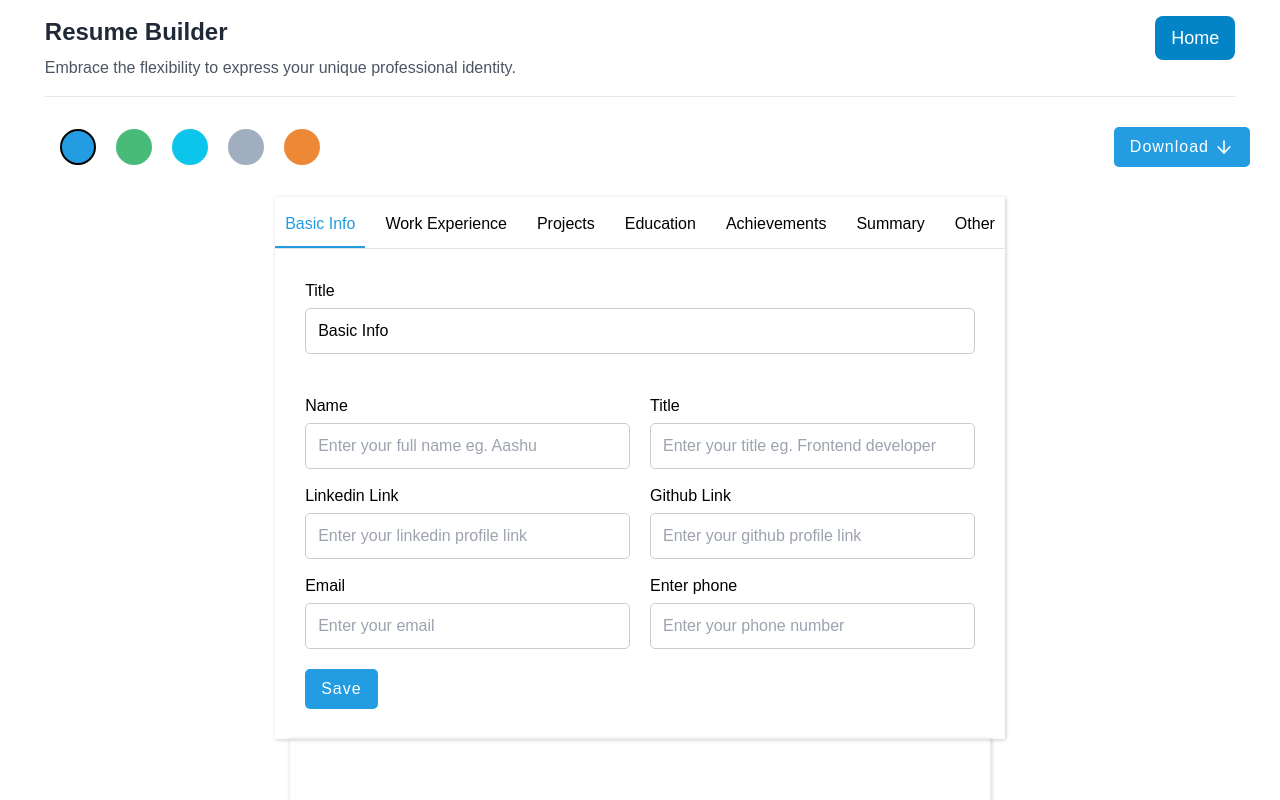
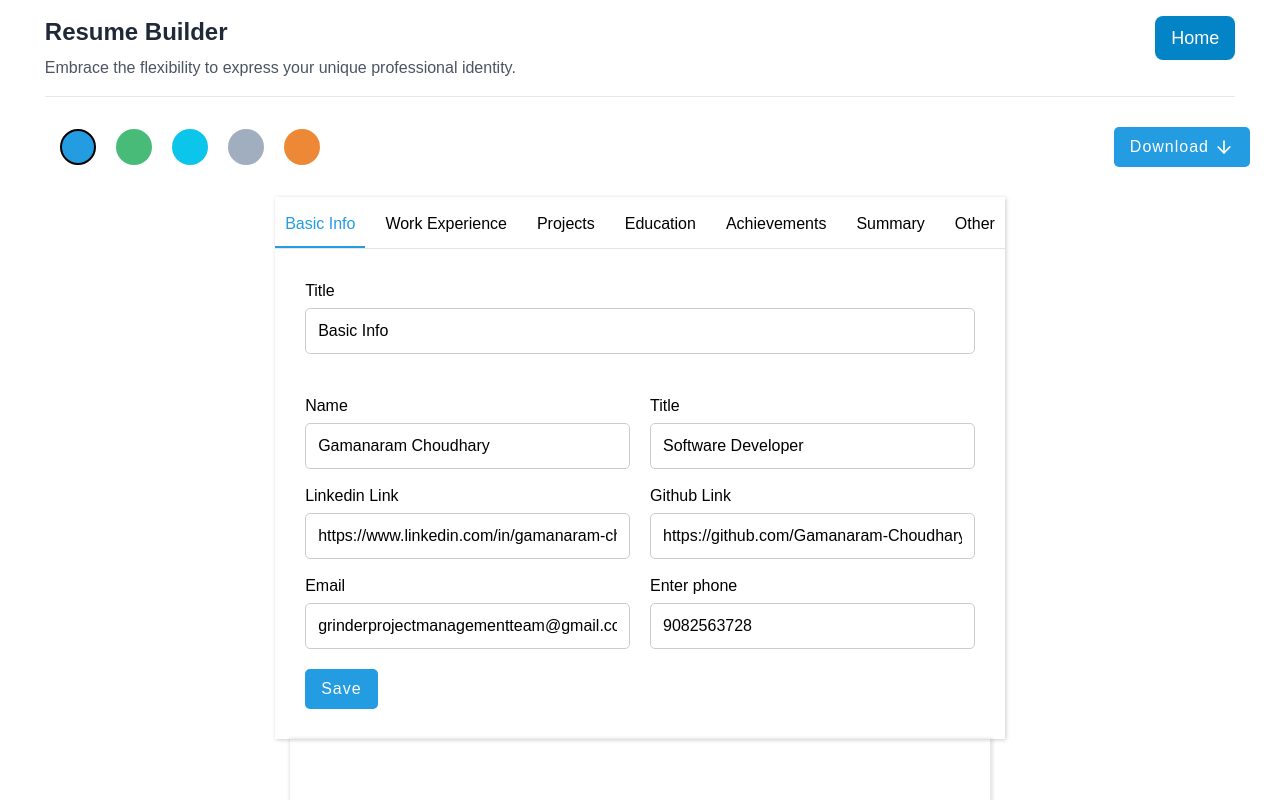
Before and after one commit to BikramNarayan/Automated-Resume-Maker, a React (Create React App) app: page /make in a window 1280 px wide. Shown: the top 800 px of the page. Built offline with nearby package versions, Linux system fonts and the light colour scheme.

Commit message:
Basic Detail filled

```diff
--- a/src/components/Editor/Editor.js
+++ b/src/components/Editor/Editor.js
@@ -521,7 +521,7 @@ function Editor(props) {
     setSectionTitle(sections[activeSectionKey]);
     setActiveDetailIndex(0);
     setValues({
-      name: activeInfo?.detail?.name || "",
+      name: activeInfo?.detail?.name || "Gamanaram Choudhary",
       overview: activeInfo?.details
         ? activeInfo.details[0]?.overview || ""
         : "",
@@ -530,18 +530,16 @@ function Editor(props) {
         ? activeInfo.details[0]?.certificationLink || ""
         : "",
       companyName: activeInfo?.details
-        ? activeInfo.details[0]?.companyName || ""
+        ? activeInfo.details[0]?.companyName || "Microsoft"
         : "",
-      college: activeInfo?.details
-        ? activeInfo.details[0]?.college || ""
-        : "",
+      college: activeInfo?.details ? activeInfo.details[0]?.college || "" : "",
       location: activeInfo?.details
-        ? activeInfo.details[0]?.location || ""
+        ? activeInfo.details[0]?.location || "Noida, Uttar Pradesh."
         : "",
       startDate: activeInfo?.details
-        ? activeInfo.details[0]?.startDate || ""
+        ? activeInfo.details[0]?.startDate || "01/01/2020"
         : "",
-      endDate: activeInfo?.details ? activeInfo.details[0]?.endDate || "" : "",
+      endDate: activeInfo?.details ? activeInfo.details[0]?.endDate || "30//11/2023" : "",
       points: activeInfo?.details
         ? activeInfo.details[0]?.points
           ? [...activeInfo.details[0]?.points]
@@ -551,13 +549,13 @@ function Editor(props) {
         : "",
       title: activeInfo?.details
         ? activeInfo.details[0]?.title || ""
-        : activeInfo?.detail?.title || "",
-      linkedin: activeInfo?.detail?.linkedin || "",
+        : activeInfo?.detail?.title || "Software Developer",
+      linkedin: activeInfo?.detail?.linkedin || "https://www.linkedin.com/in/gamanaram-choudhary-660846258/",
       github: activeInfo?.details
         ? activeInfo.details[0]?.github || ""
-        : activeInfo?.detail?.github || "",
-      phone: activeInfo?.detail?.phone || "",
-      email: activeInfo?.detail?.email || "",
+        : activeInfo?.detail?.github || "https://github.com/Gamanaram-Choudhary",
+      phone: activeInfo?.detail?.phone || "9082563728",
+      email: activeInfo?.detail?.email || "grinderprojectmanagementteam@gmail.com",
       summary: typeof activeInfo?.detail !== "object" ? activeInfo.detail : "",
       other: typeof activeInfo?.detail !== "object" ? activeInfo.detail : "",
     });
```
